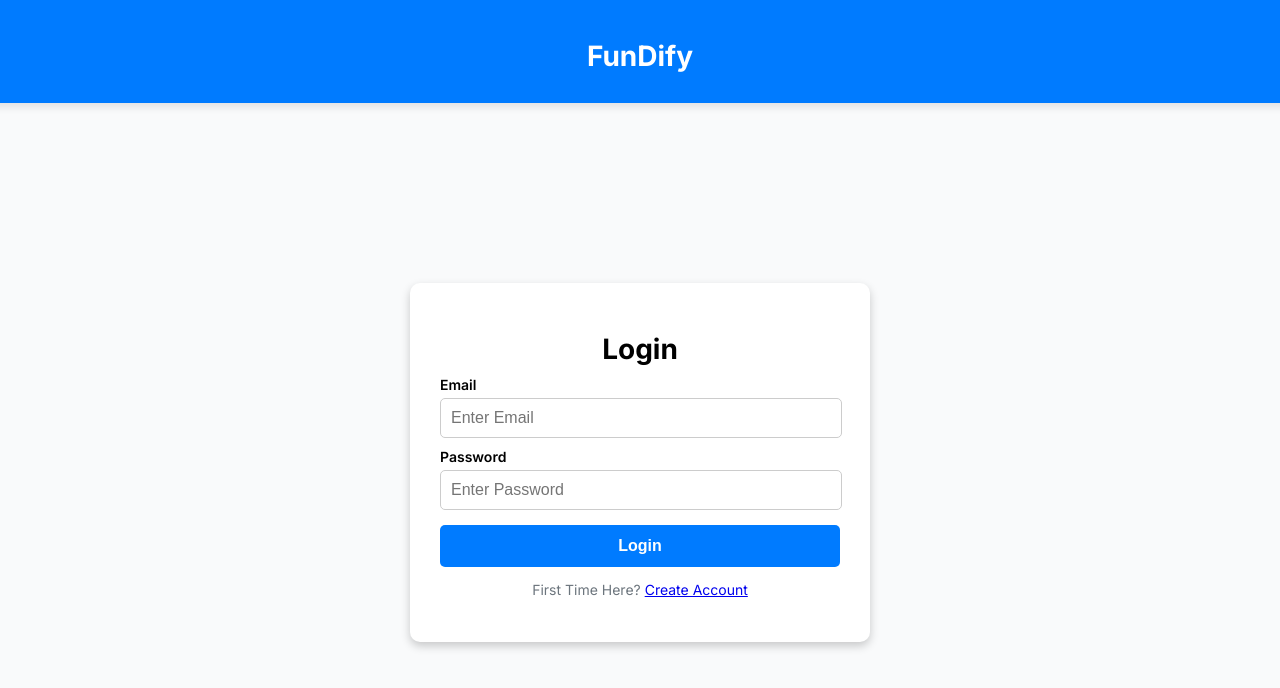
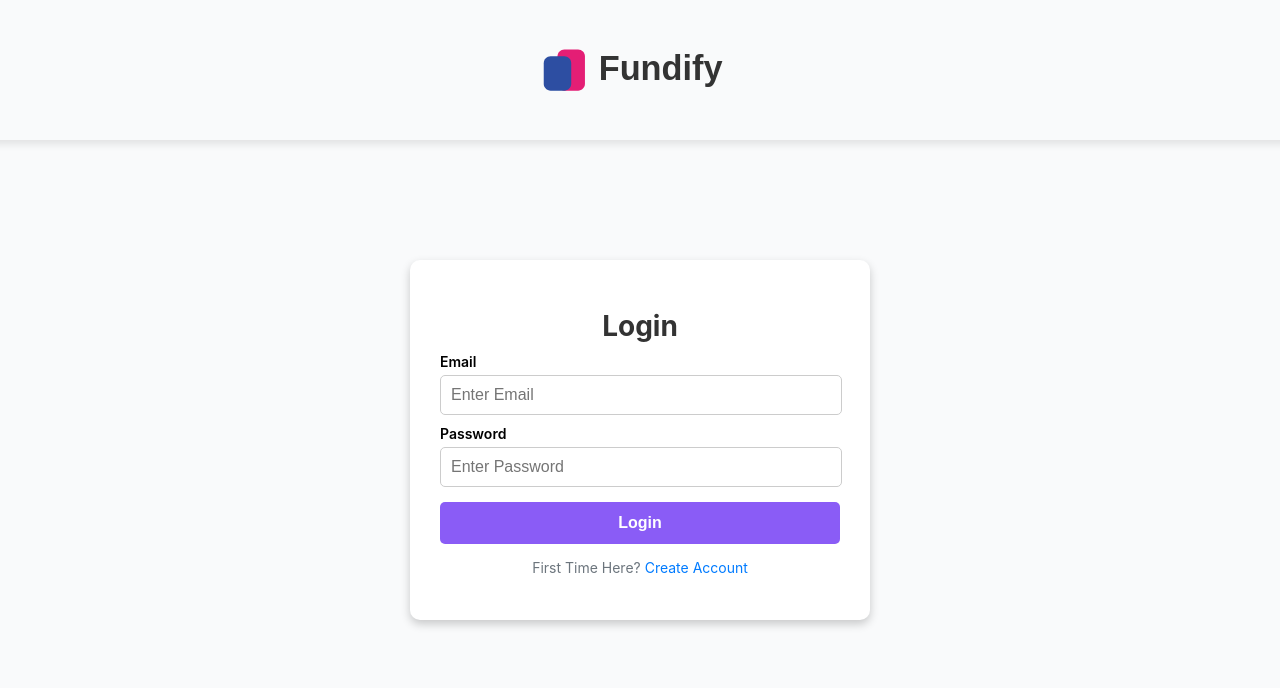
Before and after one commit to ahmedelb123/CrowdFundingProject, a plain HTML site: page Front-End/login.html in a window 1280 px wide. Drawn offline with Linux system fonts and the light colour scheme; files that its build step writes are made by us from their sources.

Commit message:
Updated Registration and Login page Styles

```diff
--- a/Front-End/css/login.css
+++ b/Front-End/css/login.css
@@ -1,56 +1,85 @@
 body {
-    background-color: #f5f5f5;
+    background-color: #f9fafb;
+    font-family: -apple-system, BlinkMacSystemFont, 'Segoe UI', Roboto, Oxygen, Ubuntu, Cantarell, sans-serif;
     margin: 0;
+    display: flex;
+    flex-direction: column;
+    align-items: center;
 }
 
 .header {
+    width: 100%;
+    height: 100px;
     display: flex;
     justify-content: center;
     align-items: center;
-    font-family: "Lilita One", serif;
-    font-style: normal;
-    font-size: 30px;
-    background-color: rgb(129, 200, 238);
     color: white;
-    padding: 15px 0;
-    box-shadow: 0px 4px 10px rgba(0, 0, 0, 0.2);
-    border-bottom: 2px solid black;
+    padding: 20px;
+    font-size: 24px;
+    font-weight: 700;
+    box-shadow: 0 4px 8px rgba(0, 0, 0, 0.1);
+    position: relative;
+}
+
+.header img {
+    height: 55px;
+    display: block;
+    position: absolute;
+    left: 50%;
+    top: 50%;
+    transform: translate(-50%, -50%);
 }
 
 .login-container {
     display: flex;
     justify-content: center;
     align-items: center;
-    height: 70vh;
-    margin: 0;
+    height: 75vh;
+    width: 100%;
 }
 
-.login-container-elements {
-    font-family: "Roboto", serif;
+.login-box {
+    background: white;
+    padding: 30px;
+    border-radius: 10px;
+    box-shadow: 0px 4px 10px rgba(0, 0, 0, 0.2);
     width: 400px;
-    padding: 20px;
     text-align: center;
-    background-color: white;
-    border-radius: 5px;
-    box-shadow: 0px 4px 10px rgba(0, 0, 0, 0.2);
 }
 
-.login-container-elements h1 {
-    font-size: 35px;
-    margin: 10px 0 0 0;
-    padding: 0;
+h1 {
+    font-size: 28px;
+    color: #333333;
+    margin-bottom: 10px;
 }
 
-.login-container-elements h2 {
-    text-align: left;
-    font-size: 20px;
+p {
+    color: #6c757d;
+    font-size: 14px;
 }
 
-.login-container-elements input {
-    width: 90%;
+label {
+    display: block;
+    text-align: left;
+    font-size: 14px;
+    font-weight: 600;
+    margin-top: 10px;
+}
+
+input {
+    width: 95%;
     padding: 10px;
-    margin-bottom: 10px;
-    display: block;
+    margin-top: 5px;
+    border: 1px solid #ccc;
+    border-radius: 5px;
+    font-size: 16px;
+    transition: border-color 0.3s ease-in-out, box-shadow 0.2s ease-in-out;
+    outline: none;
+}
+
+input:focus {
+    border-color: #6444D8;
+    box-shadow: 0 0 5px rgba(100, 68, 216, 0.5);
 }
 
 .username-password-container {
@@ -58,22 +87,38 @@ body {
     margin-bottom: 40px;
 }
 
-.login-container-elements button {
-    font-family: "Roboto", serif;
-    font-size: 20px;
-    padding: 5px 40px;
-    background-color: white;
-    border-radius: 20px;
-    border: 1px solid black;
+button {
+    width: 100%;
+    padding: 12px;
+    background-color: #8a5cf6;
+    color: white;
+    border: none;
+    border-radius: 5px;
+    font-size: 16px;
+    font-weight: 600;
+    margin-top: 15px;
+    cursor: pointer;
 }
 
-.login-container-elements button:hover {
-    background-color: rgb(129, 200, 238);
+button:hover {
+    background-color: #6444D8;
+    transition: background-color 0.3s ease-in-out;
 }
 
-.login-container-elements hr {
-    width: 100%;  /* Ensures it spans the full width */
-    height: 1px;  /* Makes it slightly thicker for a modern look */
-    background-color: black; /* Changes the color */
-    margin: 5px 0;  /
+.register-link-page {
+    margin-top: 15px;
+    font-size: 14px;
 }
+
+.register-link-page a {
+    color: #007bff;
+    text-decoration: none;
+}
+
+.register-link-page a:hover {
+    text-decoration: underline;
+}
+
+input.error {
+    border: 2px solid red;
+}
--- a/Front-End/css/register.css
+++ b/Front-End/css/register.css
@@ -9,20 +9,32 @@ body {
 
 .header {
     width: 100%;
-    text-align: center;
-    background-color: #007bff;
+    height: 100px;
+    display: flex;
+    justify-content: center;
+    align-items: center;
     color: white;
     padding: 20px;
     font-size: 24px;
     font-weight: 700;
     box-shadow: 0 4px 8px rgba(0, 0, 0, 0.1);
+    position: relative;
+}
+
+.header img {
+    height: 55px;
+    display: block;
+    position: absolute;
+    left: 50%;
+    top: 50%;
+    transform: translate(-50%, -50%);
 }
 
 .register-container {
     display: flex;
     justify-content: center;
     align-items: center;
-    height: 90vh;
+    height: 85vh;
     width: 100%;
 }
 
@@ -37,6 +49,7 @@ body {
 
 h1 {
     font-size: 28px;
+    color: #333333;
     margin-bottom: 10px;
 }
 
@@ -60,6 +73,13 @@ input {
     border: 1px solid #ccc;
     border-radius: 5px;
     font-size: 16px;
+    transition: border-color 0.3s ease-in-out, box-shadow 0.2s ease-in-out;
+    outline: none;
+}
+
+input:focus {
+    border-color: #6444D8;
+    box-shadow: 0 0 5px rgba(100, 68, 216, 0.5);
 }
 
 .password-requirements {
@@ -76,7 +96,7 @@ input {
 button {
     width: 100%;
     padding: 12px;
-    background-color: #007bff;
+    background-color: #8a5cf6;
     color: white;
     border: none;
     border-radius: 5px;
@@ -87,20 +107,21 @@ button {
 }
 
 button:hover {
-    background-color: #0056b3;
+    background-color: #6444D8;
+    transition: background-color 0.3s ease-in-out;
 }
 
-.login-link {
+.login-link-page {
     margin-top: 15px;
     font-size: 14px;
 }
 
-.login-link a {
+.login-link-page a {
     color: #007bff;
     text-decoration: none;
 }
 
-.login-link a:hover {
+.login-link-page a:hover {
     text-decoration: underline;
 }
 
--- a/Front-End/login.html
+++ b/Front-End/login.html
@@ -3,7 +3,7 @@
 <head>
   <meta charset="UTF-8">
   <meta name="viewport" content="width=device-width, initial-scale=1.0">
-  <link rel="stylesheet" href="register.css">
+  <link rel="stylesheet" href="css/login.css">
   <link rel="preconnect" href="https://fonts.googleapis.com">
   <link rel="preconnect" href="https://fonts.gstatic.com" crossorigin>
   <link href="https://fonts.googleapis.com/css2?family=Inter:wght@300;400;600;700&display=swap" rel="stylesheet">
@@ -12,28 +12,23 @@
 </head>
 <body>
   <header class="header">
-    <h1>FunDify</h1>
+    <img src="assets/images/logo.svg" alt="Fundify" />
   </header>
 
-    <div class="register-container">
-      <div class="register-box">
+    <div class="login-container">
+      <div class="login-box">
         <h1>Login</h1>
         <form>
           <label>Email</label>
-          <input type="text" placeholder="Enter Email" name="email" required />
+          <input type="text" placeholder="Enter Email" name="email" autocomplete="off" required />
+
           <label>Password</label>
-          <input
-            type="password"
-            placeholder="Enter Password"
-            name="psw"
-            required
-          />
+          <input type="password" placeholder="Enter Password" name="psw" autocomplete="off" required/>
+
           <button type="submit">Login</button>
         </form>
 
-        <p class="login-link-page">
-          First Time Here? <a href="register.html">Create Account</a>
-        </p>
+        <p class="register-link-page">First Time Here? <a href="register.html">Create Account</a></p>
       </div>
     </div>
   </body>
```
Also changed, not shown: Front-End/register.html (+2 -2 lines).
